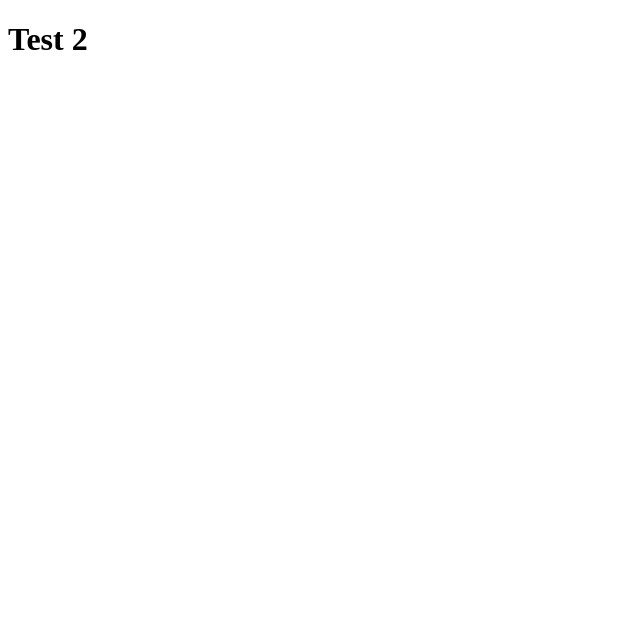
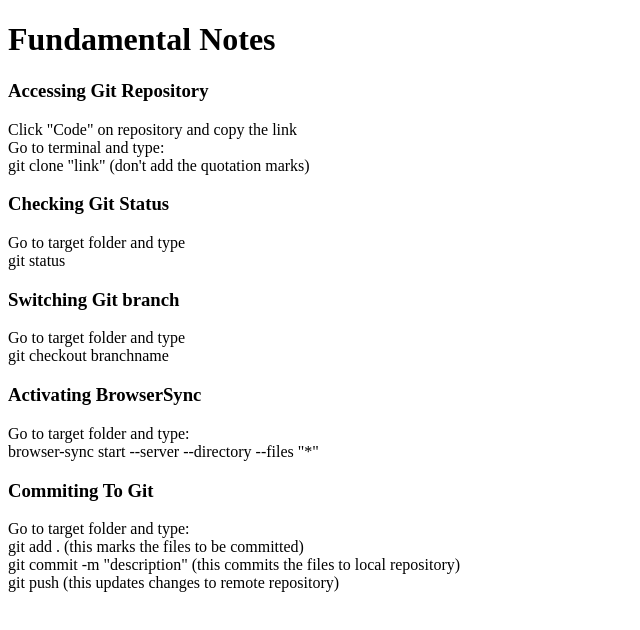
Before and after one commit to xenon-c/coursera-test, a plain HTML site: page site/index.html in a window 1280 px wide. Shown: the whole page, without its empty margins (0-640 px from the left). Drawn offline with Linux system fonts and the light colour scheme.

Commit message:
added notes

```diff
--- a/site/index.html
+++ b/site/index.html
@@ -1,9 +1,19 @@
 <!DOCTYPE html>
 <html>
     <head>
-        <title>Hello Coursera</title>
+        <title>Basic Setup</title>
     </head>
     <body>
-        <h1>Test 2</h1>
+        <h1>Fundamental Notes</h1>
+        <h3>Accessing Git Repository</h3>
+        <p>Click "Code" on repository and copy the link <br> Go to terminal and type: <br>git clone "link" (don't add the quotation marks)</p>
+        <h3>Checking Git Status</h3>
+        <p>Go to target folder and type <br>git status</p>
+        <h3>Switching Git branch</h3>
+        <p>Go to target folder and type <br>git checkout branchname</p>
+        <h3>Activating BrowserSync</h3>
+        <p>Go to target folder and type: <br>browser-sync start --server --directory --files "*"</p>
+        <h3>Commiting To Git</h3>
+        <p>Go to target folder and type: <br>git add . (this marks the files to be committed)<br>git commit -m "description" (this commits the files to local repository)<br>git push (this updates changes to remote repository)</p>
     </body>
 </html>
```
